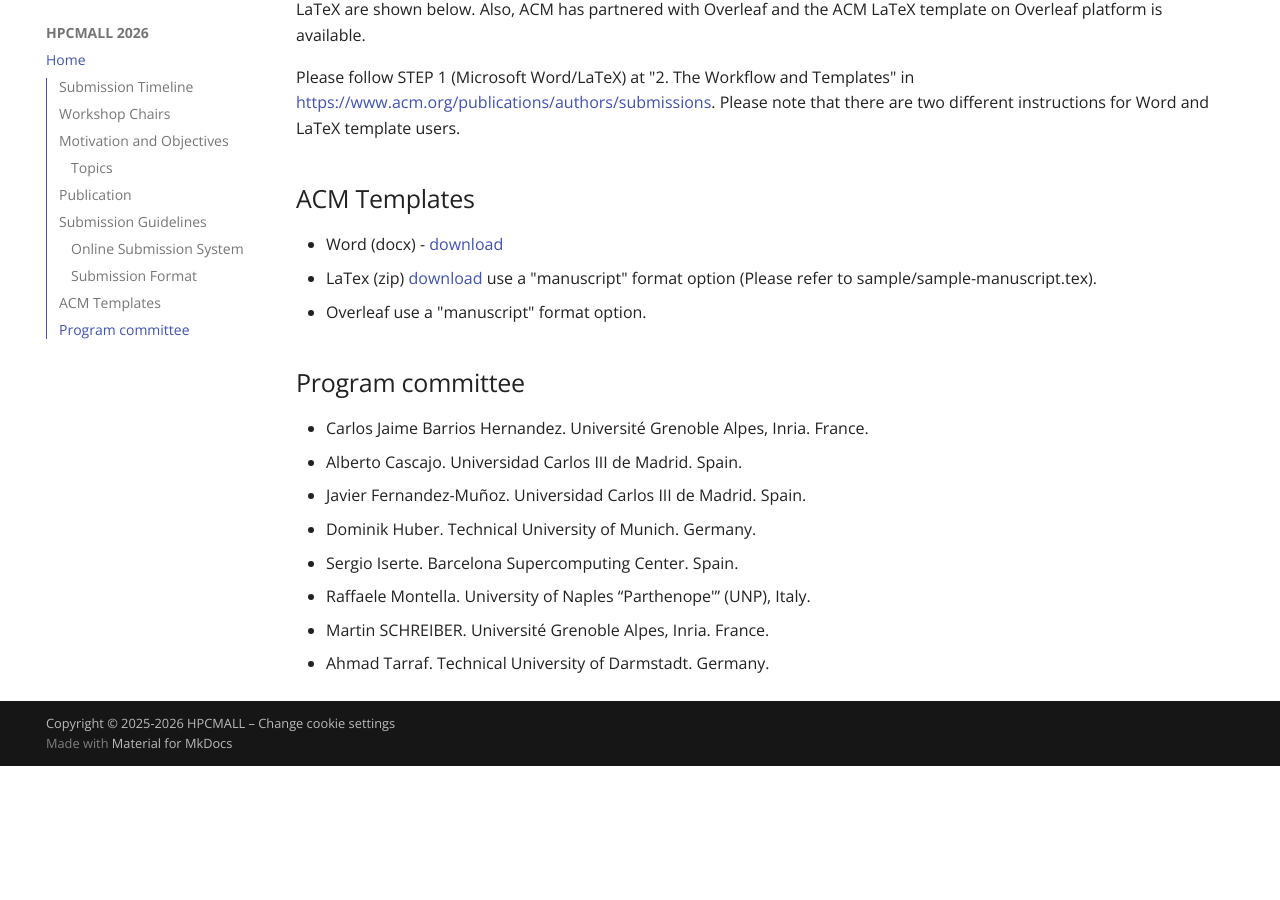
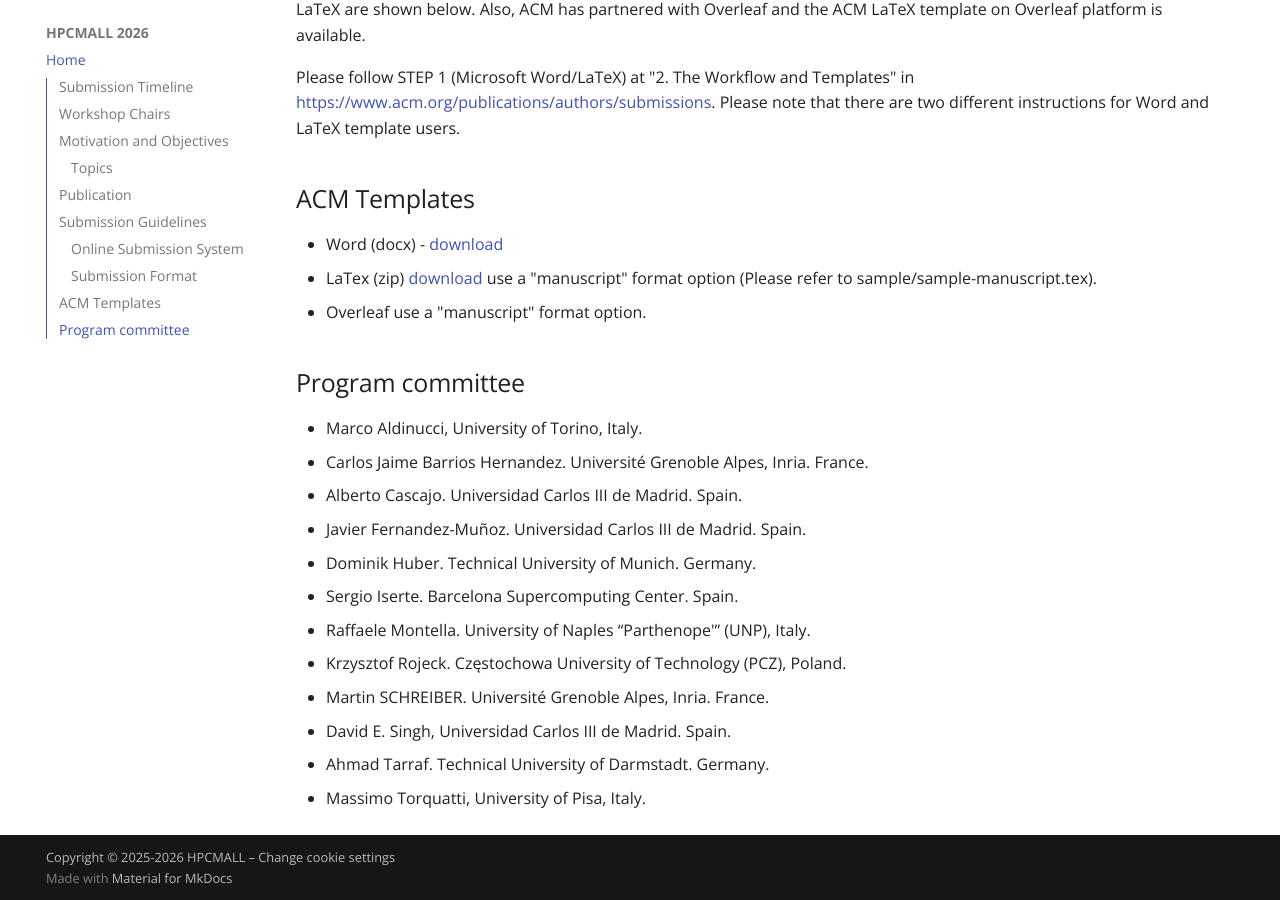
Before and after one commit to CoCo-ARCOS/HPCMALL2026, an MkDocs documentation site: the page built from docs/index.md, in a window 1280 px wide and 900 px high, scrolled down 2778 px. Built offline with MkDocs 1.6.1 and Material for MkDocs 9.7.7, drawn with Linux system fonts in a browser that asks for light colours; before the commit the page ends 3544 px from its top, so only the background shows below that.

Commit message:
New TPC members
New TPC members

```diff
--- a/docs/index.md
+++ b/docs/index.md
@@ -79,11 +79,15 @@ Please follow STEP 1 (Microsoft Word/LaTeX) at "2. The Workflow and Templates" i
 
 ## Program committee
 
+* Marco Aldinucci, University of Torino, Italy.
 * Carlos Jaime Barrios Hernandez. Université Grenoble Alpes, Inria. France.
 * Alberto Cascajo. Universidad Carlos III de Madrid. Spain.
 * Javier Fernandez-Muñoz. Universidad Carlos III de Madrid. Spain.
 * Dominik Huber. Technical University of Munich. Germany.
 * Sergio Iserte. Barcelona Supercomputing Center. Spain.
 * Raffaele Montella. University of Naples “Parthenope'” (UNP), Italy.
+* Krzysztof Rojeck. Częstochowa University of Technology (PCZ), Poland.
 * Martin SCHREIBER. Université Grenoble Alpes, Inria. France.
+* David E. Singh, Universidad Carlos III de Madrid. Spain.
 * Ahmad Tarraf.  Technical University of Darmstadt. Germany.
+* Massimo Torquatti, University of Pisa, Italy.
```
Also changed, not shown: 1 other file.
